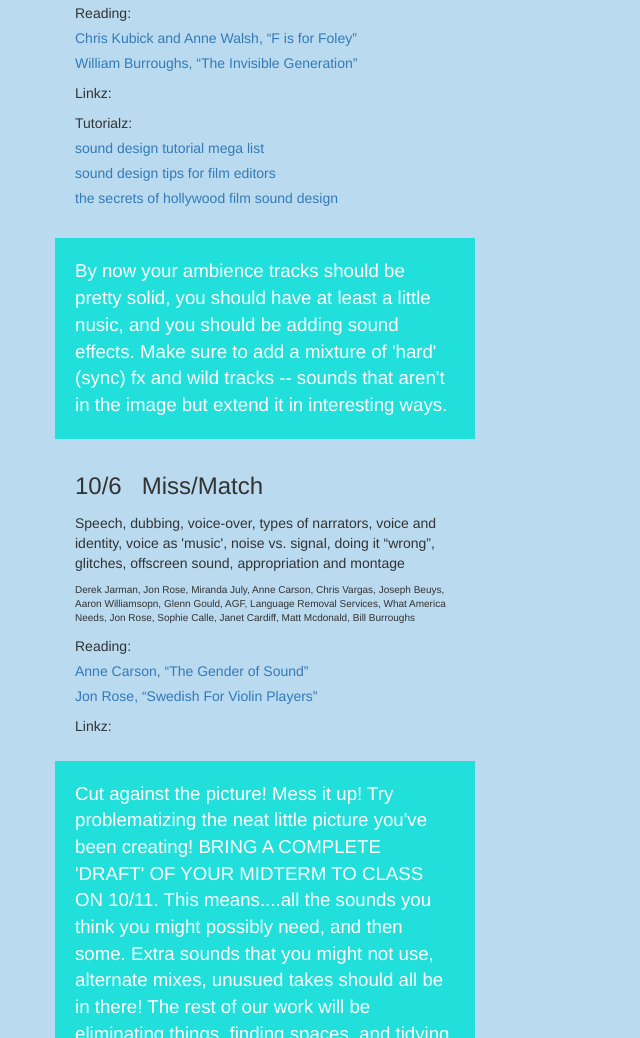
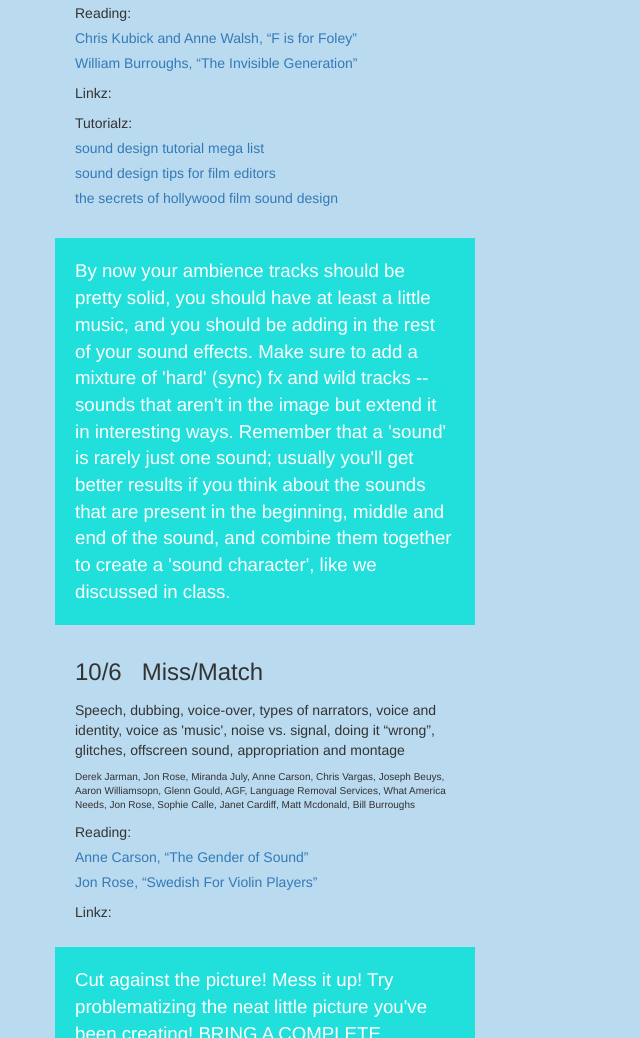
Before and after one commit to socalledsound/ucb173, a plain HTML site: page index.html in a window 1280 px wide. Shown: the part 6447-7485 px from the top of the page, without its empty margins (0-640 px from the left). Drawn offline with Linux system fonts and the light colour scheme.

Commit message:
Add files via upload

```diff
--- a/index.html
+++ b/index.html
@@ -501,7 +501,7 @@ Brandon Labelle, Ernst Karel, Mego, Aube, Merzbow</p>
                     <li><a href="http://www.premiumbeat.com/blog/the-secrets-of-hollywood-sound-design/">the secrets of hollywood film sound design</a></li>
 
 
-                <p class="assignment">By now your ambience tracks should be pretty solid, you should have at least a little nusic, and you should be adding sound effects.  Make sure to add a mixture of 'hard' (sync) fx and wild tracks -- sounds that aren't in the image but extend it in interesting ways.</p>
+                <p class="assignment">By now your ambience tracks should be pretty solid, you should have at least a little music, and you should be adding in the rest of your sound effects.  Make sure to add a mixture of 'hard' (sync) fx and wild tracks -- sounds that aren't in the image but extend it in interesting ways.  Remember that a 'sound' is rarely just one sound; usually you'll get better results if you think about the sounds that are present in the beginning, middle and end of the sound, and combine them together to create a 'sound character', like we discussed in class.</p>
             </div>
 
 
```
